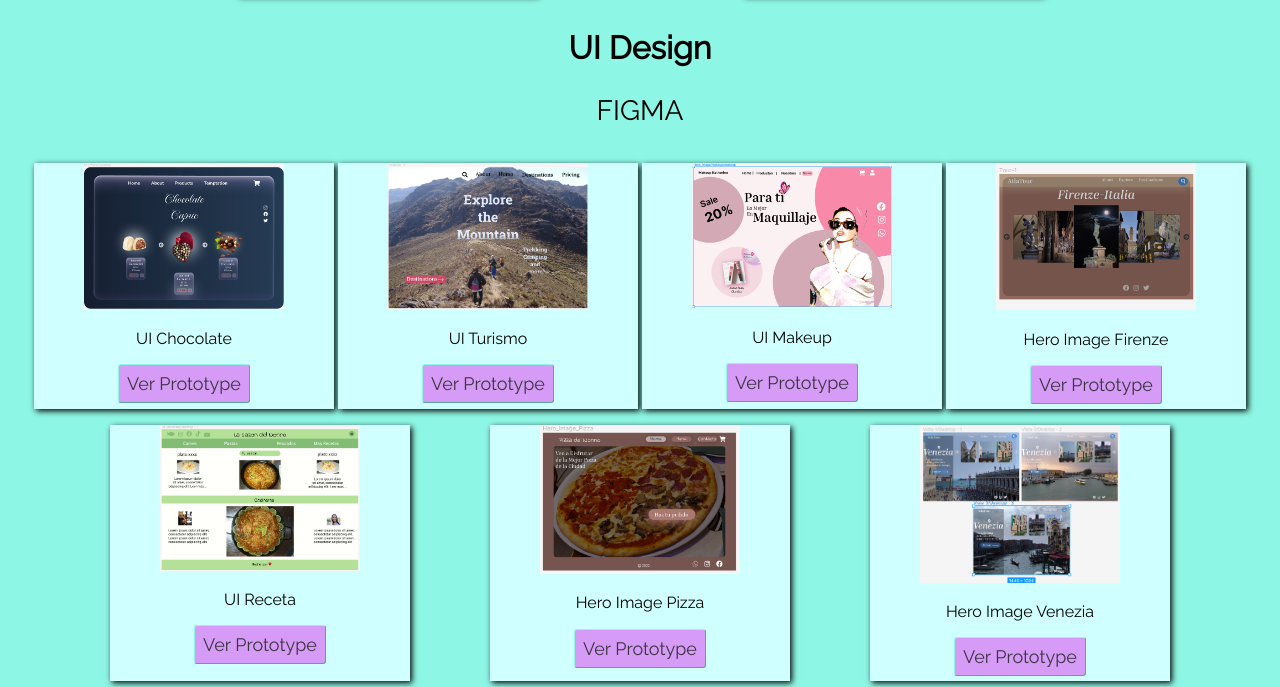
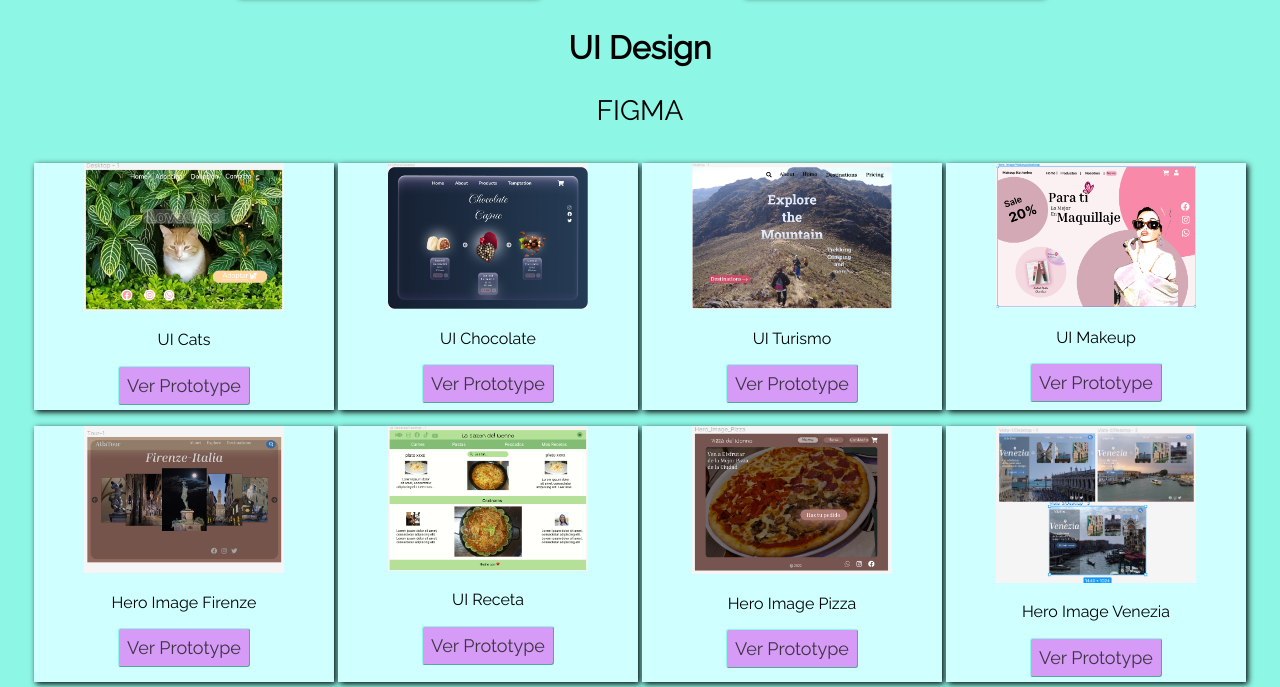
Before and after one commit to katiuskamartinez/Portfolio, a plain HTML site: page index.html in a window 1280 px wide. Shown: the part 3303-3990 px from the top of the page. Drawn offline with Linux system fonts and the light colour scheme.

Commit message:
new ui design

```diff
--- a/index.html
+++ b/index.html
@@ -156,6 +156,12 @@
         <h3>FIGMA</h3>
         <div class="proyectos">
           <div class="item animado">
+            <img src="./assets/img/UI-Cats.png" alt="UI-Cats">
+            <p>UI Cats</p>
+            <a href="https://www.figma.com/file/jy2QCOvavMOLjClHAjTehQ/Hero_Image%2FCat?node-id=0%3A1" target="_blank"
+              rel="noopener"><button class="btn-g">Ver Prototype</button> </a>
+          </div>
+          <div class="item animado">
             <img src="./assets/img/UI-Choco.png" alt="UI-Chocolate">
             <p>UI Chocolate</p>
             <a href="https://www.figma.com/file/Y7GgkAAzNlL2iBArLjSCMK/UI-Choco?node-id=0%3A1" target="_blank"
```
Also changed, not shown: assets/img/UI-Cats.png (added).
